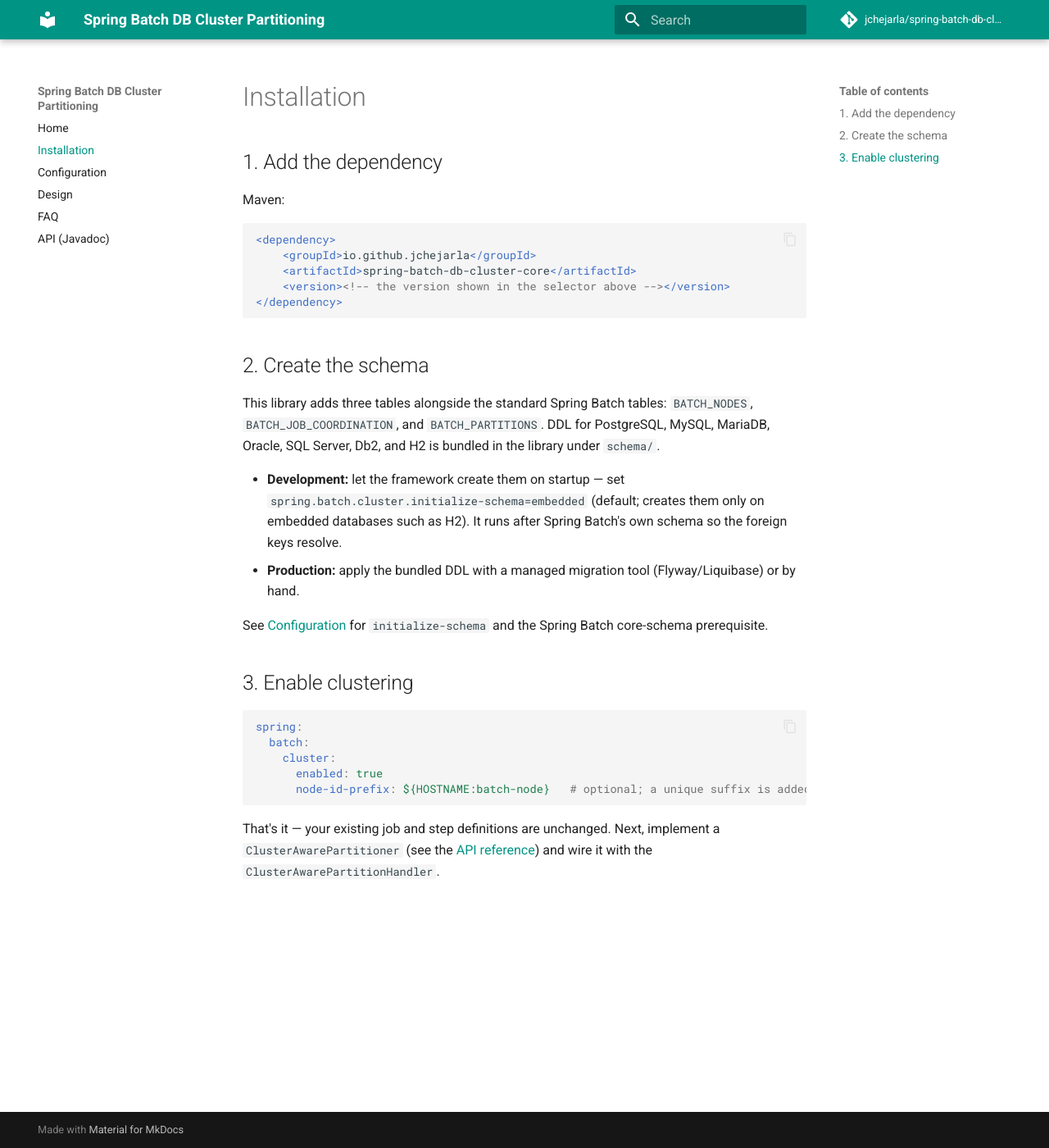
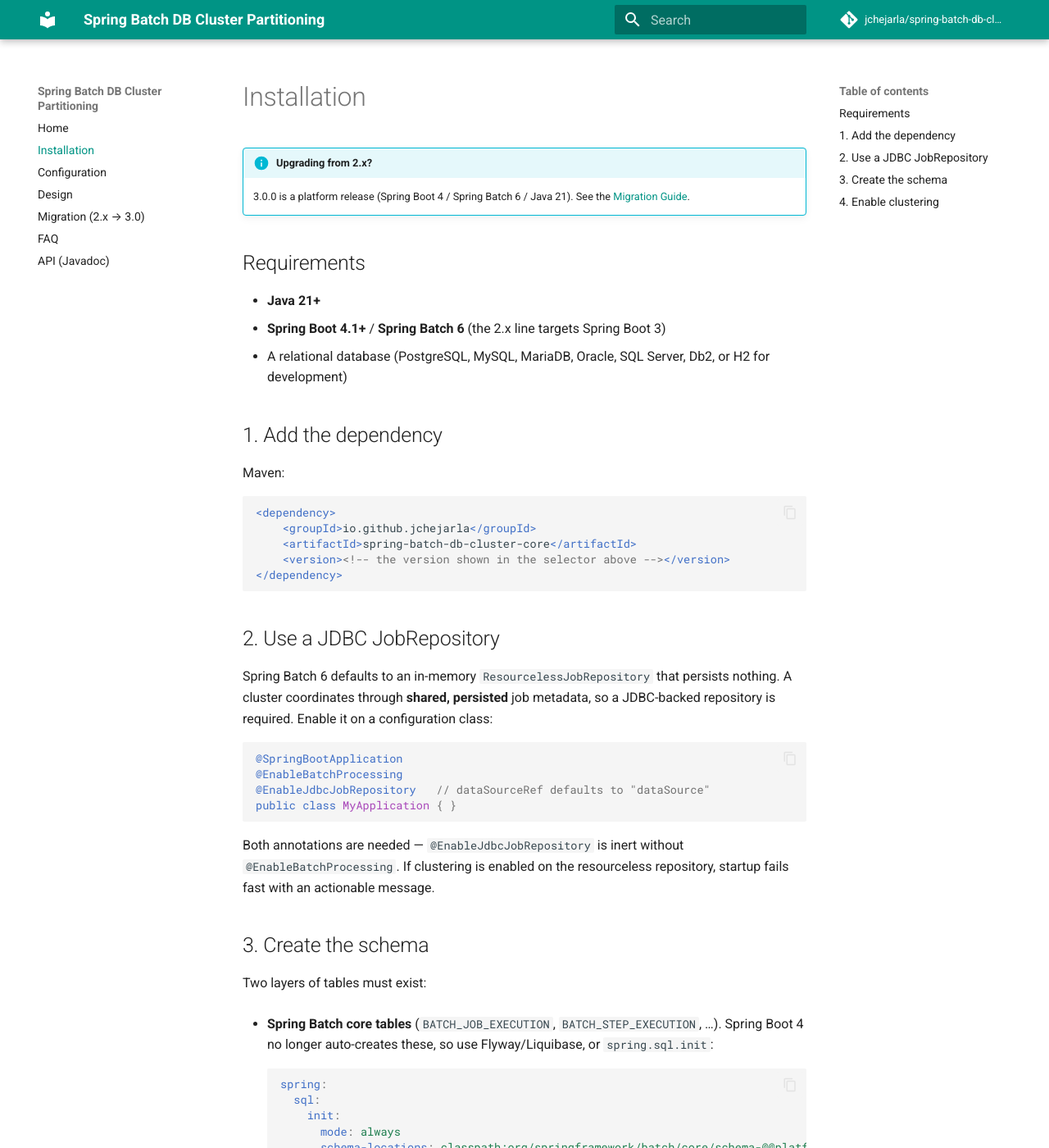
Before and after one commit to jchejarla/spring-batch-db-cluster-partitioning, an MkDocs documentation site: the page built from docs/installation.md, in a window 1280 px wide and 1400 px high. Shown: the whole window at 82% size. Built offline with MkDocs 1.6.1 and Material for MkDocs 9.7.7, drawn with Linux system fonts in a browser that asks for light colours; comment, search, counter and statistics services are not loaded; the version menu is left out; some of the changed text lies outside the part shown.

Commit message:
Add 2.x->3.0 migration guide; update docs for Spring Boot 4

````diff
--- a/docs/installation.md
+++ b/docs/installation.md
@@ -1,4 +1,14 @@
 # Installation
+
+!!! info "Upgrading from 2.x?"
+    3.0.0 is a platform release (Spring Boot 4 / Spring Batch 6 / Java 21). See the
+    [Migration Guide](migration.md).
+
+## Requirements
+
+- **Java 21+**
+- **Spring Boot 4.1+** / **Spring Batch 6** (the 2.x line targets Spring Boot 3)
+- A relational database (PostgreSQL, MySQL, MariaDB, Oracle, SQL Server, Db2, or H2 for development)
 
 ## 1. Add the dependency
 
@@ -12,21 +22,47 @@
 </dependency>
 ```
 
-## 2. Create the schema
+## 2. Use a JDBC JobRepository
 
-This library adds three tables alongside the standard Spring Batch tables: `BATCH_NODES`,
-`BATCH_JOB_COORDINATION`, and `BATCH_PARTITIONS`. DDL for PostgreSQL, MySQL, MariaDB, Oracle,
-SQL Server, Db2, and H2 is bundled in the library under `schema/`.
+Spring Batch 6 defaults to an in-memory `ResourcelessJobRepository` that persists nothing. A cluster
+coordinates through **shared, persisted** job metadata, so a JDBC-backed repository is required. Enable
+it on a configuration class:
 
-- **Development:** let the framework create them on startup — set
-  `spring.batch.cluster.initialize-schema=embedded` (default; creates them only on embedded databases
-  such as H2). It runs after Spring Batch's own schema so the foreign keys resolve.
-- **Production:** apply the bundled DDL with a managed migration tool (Flyway/Liquibase) or by hand.
+```java
+@SpringBootApplication
+@EnableBatchProcessing
+@EnableJdbcJobRepository   // dataSourceRef defaults to "dataSource"
+public class MyApplication { }
+```
 
-See [Configuration](configuration.md) for `initialize-schema` and the Spring Batch core-schema
-prerequisite.
+Both annotations are needed — `@EnableJdbcJobRepository` is inert without `@EnableBatchProcessing`. If
+clustering is enabled on the resourceless repository, startup fails fast with an actionable message.
 
-## 3. Enable clustering
+## 3. Create the schema
+
+Two layers of tables must exist:
+
+- **Spring Batch core tables** (`BATCH_JOB_EXECUTION`, `BATCH_STEP_EXECUTION`, …). Spring Boot 4 no
+  longer auto-creates these, so use Flyway/Liquibase, or `spring.sql.init`:
+
+    ```yaml
+    spring:
+      sql:
+        init:
+          mode: always
+          schema-locations: classpath:org/springframework/batch/core/schema-@@platform@@.sql
+    ```
+
+- **Cluster tables** — `BATCH_NODES`, `BATCH_JOB_COORDINATION`, `BATCH_PARTITIONS`, and
+  `BATCH_JOB_PHASE_EVENTS`. DDL for all supported databases is bundled under `schema/`.
+    - **Development:** let the framework create them — `spring.batch.cluster.initialize-schema=embedded`
+      (default; embedded databases such as H2 only). It runs after the Spring Batch schema (via
+      `@DependsOnDatabaseInitialization`) so the foreign keys resolve.
+    - **Production:** apply the bundled DDL with your migration tool or by hand.
+
+See [Configuration](configuration.md) for `initialize-schema` and the schema prerequisite.
+
+## 4. Enable clustering
 
 ```yaml
 spring:
--- /dev/null
+++ b/docs/migration.md
@@ -0,0 +1,101 @@
+# Migration Guide: 2.x → 3.0.0
+
+Version 3.0.0 is a **platform release**. Alongside the new features, it moves to **Spring Boot 4.1,
+Spring Batch 6, Spring Framework 7, and a Java 21 baseline**. The 2.x line stays on Spring Boot 3 for
+maintenance (bug and security fixes).
+
+This guide covers the changes you must make to upgrade. Most are one-liners; one — the JobRepository —
+is new and required, so start there.
+
+## Requirements
+
+| | 2.x | 3.0.0 |
+|---|---|---|
+| Spring Boot | 3.x | 4.1+ |
+| Spring Batch | 5.x | 6.x |
+| Java | 17+ | **21+** |
+
+## 1. Configure a JDBC JobRepository (required)
+
+This is the most important change. **Spring Batch 6 defaults to an in-memory `ResourcelessJobRepository`**
+— it keeps job metadata in the heap of a single JVM and persists nothing. A cluster cannot work on it:
+worker nodes on other JVMs coordinate by reading job/partition metadata from the *shared database*, so
+that metadata must be persisted with a JDBC-backed repository.
+
+Opt into the JDBC repository on a configuration class:
+
+```java
+@SpringBootApplication
+@EnableBatchProcessing
+@EnableJdbcJobRepository   // dataSourceRef defaults to "dataSource", transactionManagerRef to "transactionManager"
+public class MyApplication { }
+```
+
+Both annotations are needed: `@EnableJdbcJobRepository` is inert on its own — the registrar that reads
+it comes from `@EnableBatchProcessing`.
+
+!!! warning "Fail-fast guard"
+    If you enable clustering (`spring.batch.cluster.enabled=true`) while the active repository is the
+    resourceless default, the application **fails to start** with a clear message pointing you here —
+    rather than launching jobs that silently never coordinate. (See *Troubleshooting* below for the
+    symptom if you somehow bypass the guard.)
+
+## 2. Initialize the Spring Batch schema yourself
+
+Spring Boot 4 **removed Spring Batch's schema auto-initialization** — `spring.batch.jdbc.initialize-schema`
+no longer exists. You now create the standard Spring Batch tables (`BATCH_JOB_EXECUTION`,
+`BATCH_STEP_EXECUTION`, …) yourself, using one of:
+
+- **A migration tool** (recommended for production) — Flyway or Liquibase.
+- **`spring.sql.init`** — point it at the bundled Spring Batch DDL:
+
+    ```yaml
+    spring:
+      sql:
+        init:
+          mode: always
+          schema-locations: classpath:org/springframework/batch/core/schema-@@platform@@.sql
+    ```
+
+This library's own cluster tables are created **after** the Spring Batch schema (so the foreign keys
+resolve) — the cluster auto-DDL (`spring.batch.cluster.initialize-schema`) is ordered with
+`@DependsOnDatabaseInitialization`, so it runs after Flyway/Liquibase/`spring.sql.init`.
+
+## 3. Update `ClusterAwareAggregator` construction
+
+Spring Batch 6 removed the no-argument `RemoteStepExecutionAggregator` constructor (and the `JobExplorer`
+API), so `ClusterAwareAggregator` now requires a `JobRepository`:
+
+```java
+// 2.x
+ClusterAwareAggregator aggregator = new ClusterAwareAggregator(callback);
+aggregator.setJobExplorer(jobExplorer);
+
+// 3.0.0
+ClusterAwareAggregator aggregator = new ClusterAwareAggregator(callback, jobRepository);
+```
+
+## 4. Other 3.0.0 breaking changes
+
+These are independent of the platform bump:
+
+- **`spring.batch.cluster.node-id` removed.** Node ids are generated as `<prefix>-<uuid>`. Use the
+  optional `spring.batch.cluster.node-id-prefix` (defaults to the host name) instead.
+- **`SCALE_UP` partitioning mode removed** (it duplicated round-robin). Use `ROUND_ROBIN` or the new
+  `LEAST_LOADED`.
+- **`PartitionAssignmentStrategy` now receives `List<ClusterNode>`** (carrying each node's live load)
+  instead of `List<String>`. Custom strategies must update their signature and call `.nodeId()` on each
+  node.
+
+## Troubleshooting
+
+**Symptom:** a clustered job fails with a foreign-key violation like
+`JOB_COORD_FK … REFERENCES BATCH_JOB_EXECUTION` — i.e. the coordination row references a job execution
+that isn't in the database.
+
+**Cause:** you're on the in-memory `ResourcelessJobRepository`, so nothing was persisted to
+`BATCH_JOB_EXECUTION`.
+
+**Fix:** add `@EnableBatchProcessing` + `@EnableJdbcJobRepository` (step 1). The fail-fast guard should
+catch this at startup; if you see the FK error, a `JobRepository` bean is being defined somewhere that
+bypasses the guard.
--- a/mkdocs.yml
+++ b/mkdocs.yml
@@ -23,6 +23,7 @@
   - Installation: installation.md
   - Configuration: configuration.md
   - Design: DESIGN.md
+  - Migration (2.x → 3.0): migration.md
   - FAQ: faq.md
   - API (Javadoc): apidocs/index.html
 
````
Also changed, not shown: CHANGELOG.md (+16 -0 lines), README.md (+26 -19 lines).
